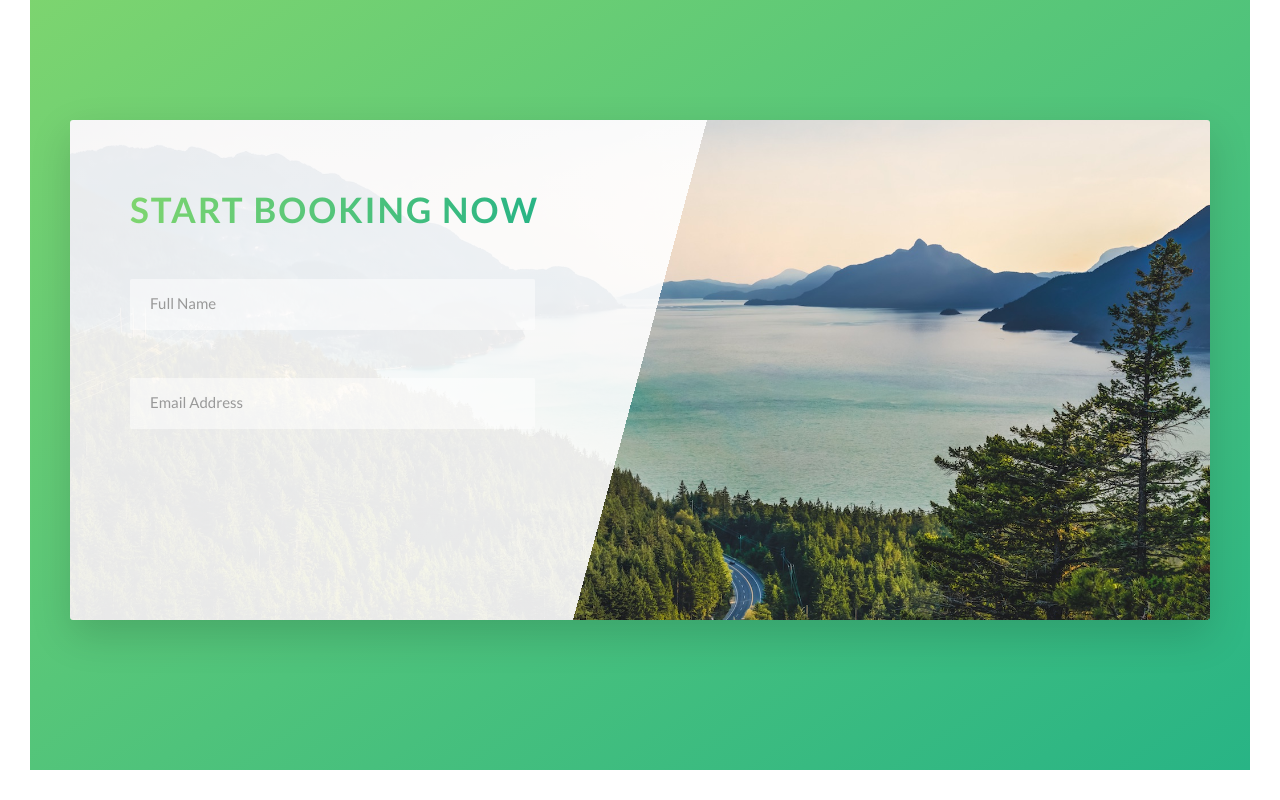
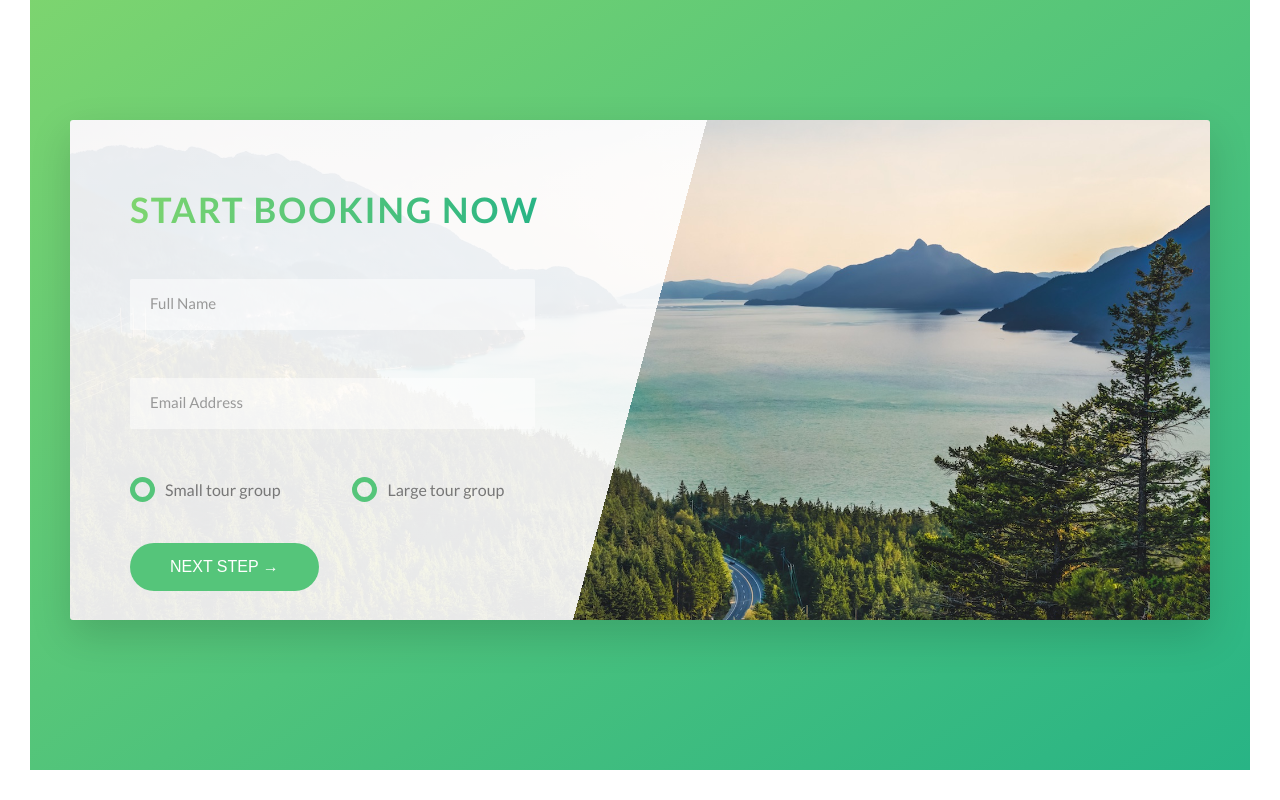
Before and after one commit to kraiver117/Natours-landing-page, a website: page index.html in a window 1280 px wide. Shown: the part 4594-5394 px from the top of the page. Drawn offline with Linux system fonts and the light colour scheme.

Commit message:
Building the booking section - part 3

```diff
--- a/index.html
+++ b/index.html
@@ -264,7 +264,7 @@
                                     Start booking now
                                 </h2>
                             </div>
-                            <form action="" class="form">
+                            <form action="#" class="form">
                                 <div class="form__group">
                                     <input id="name" type="text" class="form__input" placeholder="Full Name" required>
                                     <label for="name" class="form__label">Full name</label>
@@ -272,6 +272,25 @@
                                 <div class="form__group">
                                     <input id="email" type="email" class="form__input" placeholder="Email Address" required>
                                     <label for="email" class="form__label">Email Address</label>
+                                </div>
+                                <div class="form__group u-margin-bottom-md">
+                                    <div class="form__radio-group">
+                                        <input id="small" name="size" type="radio" class="form__radio-input">
+                                        <label for="small" class="form__radio-label">
+                                            <span class="form__radio-button"></span>
+                                            Small tour group
+                                        </label>
+                                    </div>
+                                    <div class="form__radio-group">
+                                        <input id="large" name="size" type="radio" class="form__radio-input">
+                                        <label for="large" class="form__radio-label">
+                                            <span class="form__radio-button"></span>
+                                            Large tour group
+                                        </label>
+                                    </div>
+                                </div>
+                                <div class="form__group">
+                                    <button type="submit" class="btn btn--green">Next Step &rarr;</button>
                                 </div>
                             </form>
                         </div>
--- a/sass/base/_utilities.scss
+++ b/sass/base/_utilities.scss
@@ -1,23 +1,23 @@
 .u-center-text {
-    text-align: center;
+    text-align: center !important;
 }
 
 .u-margin-bottom-sm {
-    margin-bottom: 1.5rem;
+    margin-bottom: 1.5rem !important;
 }
 
 .u-margin-bottom-md {
-    margin-bottom: 4rem;
+    margin-bottom: 4rem !important;
 }
 
 .u-margin-bottom-l {
-    margin-bottom: 8rem;
+    margin-bottom: 8rem !important;
 }
 
 .u-margin-top-l {
-    margin-top: 8rem;
+    margin-top: 8rem !important;
 }
 
 .u-margin-top-xl {
-    margin-top: 10rem;
+    margin-top: 10rem !important;
 }
--- a/sass/components/_button.scss
+++ b/sass/components/_button.scss
@@ -1,4 +1,5 @@
 .btn {
+    &,
     &:link,
     &:visited {
         text-transform: uppercase;
@@ -9,6 +10,10 @@
         transition: all 0.4s;
         position: relative;
         font-size: $default-font-size;
+
+        //Change for the <button> element
+        border: none;
+        cursor: pointer;
     }
 
     &:hover {
@@ -21,8 +26,10 @@
         }
     }
 
-    /* When we click an element, pseudoclass:active is active */
-    &:active {
+    /* When we click an element, pseudoclass:active is applied */
+    &:active,
+    &:focus {
+        outline: none;
         transform: translateY(-1px);
         box-shadow: 0 0.5rem 1rem rgba($color-black, 0.2);
     }
--- a/sass/components/_form.scss
+++ b/sass/components/_form.scss
@@ -14,6 +14,7 @@
         border-bottom: 3px solid transparent;
         width: 90%;
         display: block;
+        transition: all 0.3s;
 
         &:focus {
             outline: none;
@@ -44,4 +45,50 @@
         visibility: hidden;
         transform: translateY(-4rem);
     }
+
+    &__radio-input {
+        display: none;
+    }
+
+    &__radio-group {
+        width: 49%;
+        display: inline-block;
+    }
+
+    &__radio-label {
+        font-size: $default-font-size;
+        cursor: pointer;
+        position: relative;
+        padding-left: 3.5rem;
+    }
+
+    &__radio-button {
+        width: 2.5rem;
+        height: 2.5rem;
+        border: 5px solid $color-primary;
+        border-radius: 50%;
+        display: inline-block;
+        position: absolute;
+        left: 0;
+        top: -0.3rem;
+
+        &::after {
+            content: "";
+            display: block;
+            height: 1rem;
+            width: 1rem;
+            border-radius: 50%;
+            position: absolute;
+            top: 50%;
+            left: 50%;
+            transform: translate(-50%, -50%);
+            background-color: $color-primary;
+            opacity: 0;
+            transition: opacity 0.2s;
+        }
+    }
+
+    &__radio-input:checked ~ &__radio-label &__radio-button::after {
+        opacity: 1;
+    }
 }
```
Also changed, not shown: css/style.css.
